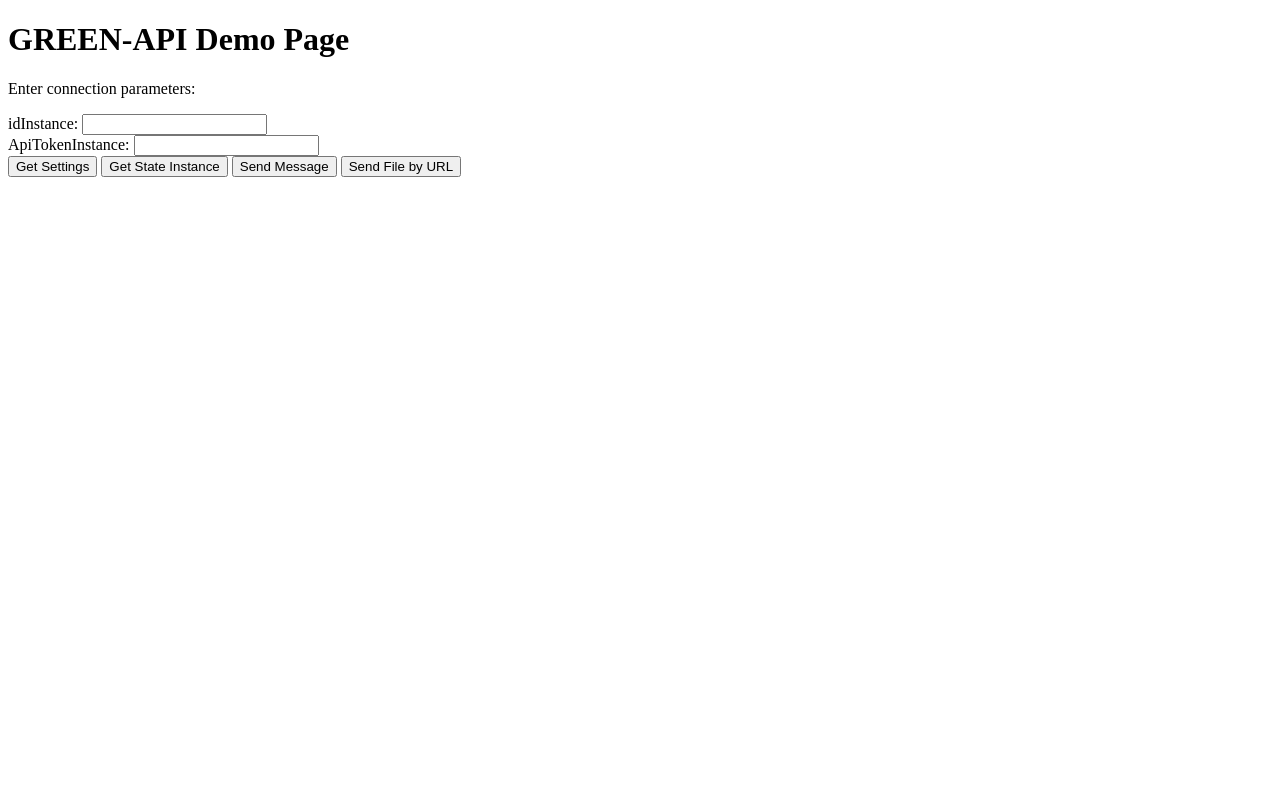
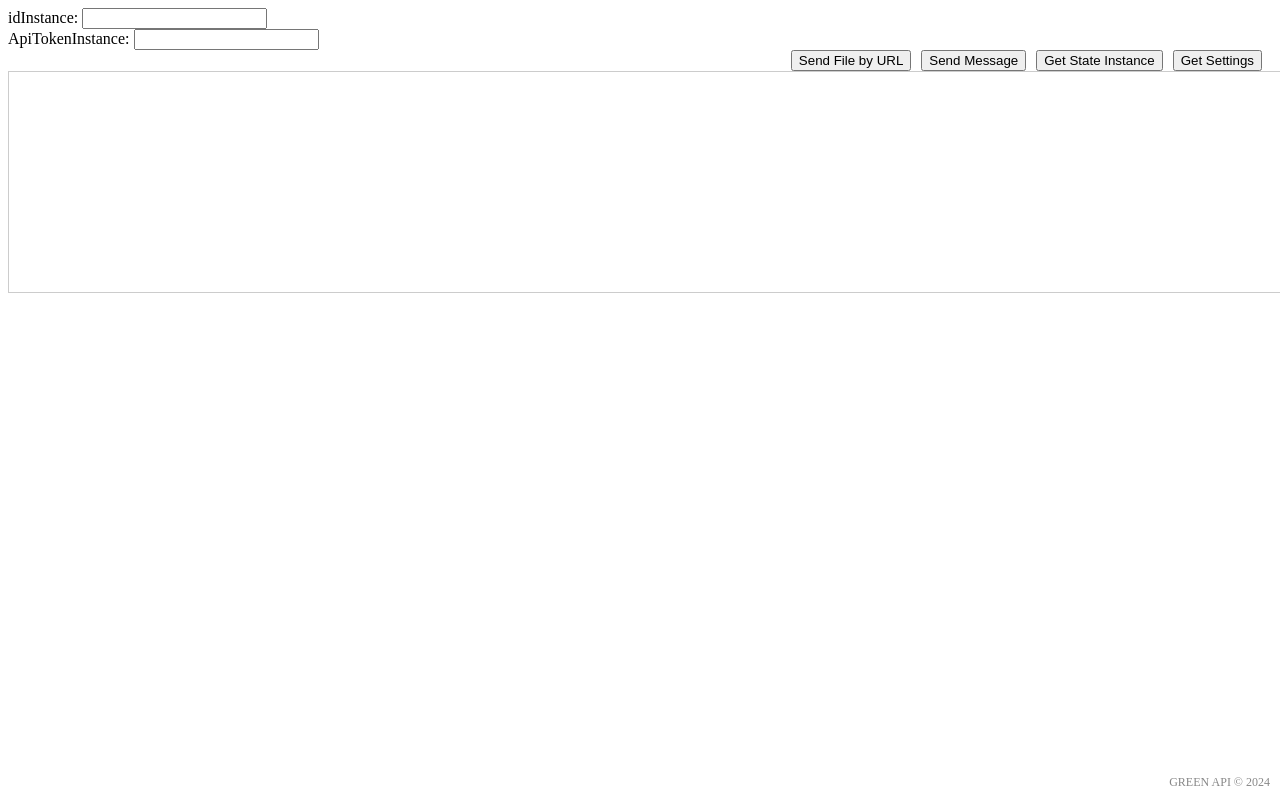
Before and after one commit to pelleon/pelleon.github.io, a plain HTML site: page index.html in a window 1280 px wide. Drawn offline with Linux system fonts and the light colour scheme.

Commit message:
Update index.html

```diff
--- a/index.html
+++ b/index.html
@@ -3,11 +3,33 @@
 <head>
     <meta charset="UTF-8">
     <meta name="viewport" content="width=device-width, initial-scale=1.0">
-    <title>GREEN-API Demo</title>
+    <title>GREEN-API</title>
+    <style>
+        /* Add custom styling for the buttons */
+        button {
+            margin-right: 10px; /* Adjust the spacing between buttons */
+            float: right; /* Align buttons to the right */
+        }
+        /* Style the response field */
+        #responseField {
+            border: 1px solid #ccc;
+            padding: 10px;
+            margin-top: 20px;
+            width: 100%;
+            height: 200px; /* Adjust the height as needed */
+            overflow-y: auto; /* Add scroll if content exceeds height */
+        }
+        /* Add styling for the inscription */
+        #inscription {
+            position: absolute;
+            bottom: 10px;
+            right: 10px;
+            font-size: 12px;
+            color: #888;
+        }
+    </style>
 </head>
 <body>
-    <h1>GREEN-API Demo Page</h1>
-    <p>Enter connection parameters:</p>
     <label for="idInstance">idInstance:</label>
     <input type="text" id="idInstance"><br>
     <label for="ApiTokenInstance">ApiTokenInstance:</label>
@@ -17,6 +39,7 @@
     <button onclick="sendMessage()">Send Message</button>
     <button onclick="sendFileByUrl()">Send File by URL</button>
     <div id="responseField"></div>
+    <div id="inscription">GREEN API © 2024</div>
 
     <script>
         function getSettings() {
```
